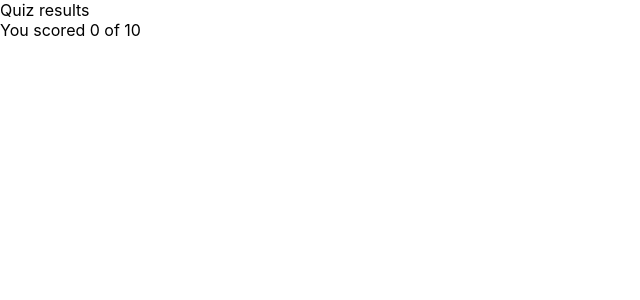
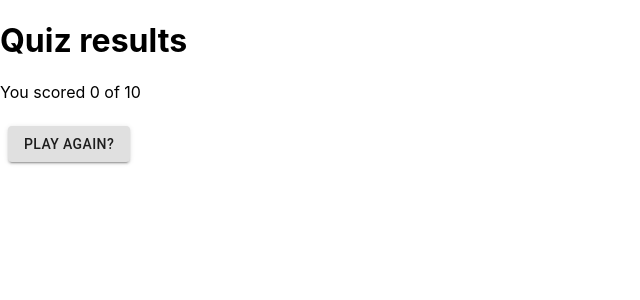
Before and after one commit to jacekroszkowiakdev/quiz-game, a React (Create React App) app: page /results in a window 1280 px wide. Shown: the top 300 px of the page, without its empty margins (0-640 px from the left). Built offline with nearby package versions, Linux system fonts and the light colour scheme.

Commit message:
reseting state on button added, score not working properly now...

```diff
--- a/src/UI/Button.tsx
+++ b/src/UI/Button.tsx
@@ -1,6 +1,7 @@
 import Button from "@material-ui/core/Button";
 import { makeStyles } from "@material-ui/core/styles";
 import { useHistory } from "react-router-dom";
+import { useDispatch } from "react-redux";
 
 const useStyles = makeStyles((theme) => ({
     root: {
@@ -19,10 +20,17 @@ export const ContainedButton = ({
     buttonText,
     path,
 }: ButtonProps): JSX.Element => {
+    const dispatch = useDispatch();
     const { push } = useHistory();
     const { root } = useStyles();
     const handleClick: React.MouseEventHandler = () => {
         push(path);
+        dispatch({
+            type: "SET_RESET",
+            answers: [],
+            index: 0,
+            score: 0,
+        });
     };
 
     return (
--- a/src/api/api.ts
+++ b/src/api/api.ts
@@ -1,5 +1,3 @@
 import axios from "axios";
 
 export default axios.create({ baseURL: "https://opentdb.com/" });
-
-// ("https://opentdb.com/api.php?amount=10&difficulty=hard&type=boolean");
--- a/src/components/QuestionCard/index.tsx
+++ b/src/components/QuestionCard/index.tsx
@@ -21,6 +21,8 @@ export const QuestionCard = () => {
     const [answerOptions, setAnswerOptions] = useState<string[]>([""]);
     const correctAnswer = question.correct_answer;
     const { push } = useHistory();
+
+    // parse the string to render all chars correctly
 
     useEffect(() => {
         let answers: string[] = [...question.incorrect_answers];
--- a/src/components/Results/index.tsx
+++ b/src/components/Results/index.tsx
@@ -4,13 +4,13 @@ import {
     selectResults,
     selectQuestions,
 } from "../../store/selectors";
+import { ContainedButton } from "./../../UI/Button";
 
 export const Results = () => {
     const questions = useSelector(selectQuestions);
     const quizAnswers = useSelector(selectResults);
     const score = useSelector(selectScore);
 
-    // QUESTIONS:
     const quizQuestions = questions.map(
         (question, idx) => `Q${idx + 1}. ${question.question}`
     );
@@ -18,11 +18,10 @@ export const Results = () => {
     const quizResultsMap = quizAnswers.map((answers, index) => {
         return { ...answers, question: quizQuestions[index] };
     });
-    console.log("quizResults.map: ", quizResultsMap);
 
     return (
         <div className="resultsContainer">
-            <div>Quiz results</div>
+            <h1>Quiz results</h1>
             <div>You scored {score} of 10</div>
             <ul>
                 {quizResultsMap.map((results, idx) => {
@@ -34,14 +33,17 @@ export const Results = () => {
                                     Correct answer: {results.correct.toString()}
                                 </p>
                                 <p>
-                                    Your answer was:{" "}
-                                    {results.answer.toLowerCase()}
+                                    Your answer: {results.answer.toLowerCase()}
                                 </p>
                             </div>
                         </li>
                     );
                 })}
             </ul>
+            <ContainedButton
+                path="/"
+                buttonText="Play Again?"
+            ></ContainedButton>
         </div>
     );
 };
--- a/src/store/reducer.ts
+++ b/src/store/reducer.ts
@@ -70,6 +70,14 @@ export const Reducer = (state = initState, action: Action): IState => {
                 ...state,
                 score: action.score,
             };
+
+        case "SET_RESET":
+            return {
+                ...state,
+                score: 0,
+                index: 0,
+                answers: [],
+            };
         default:
             return state;
     }
```
Also changed, not shown: src/UI/Pagination.tsx (deleted, +0 -23 lines).
